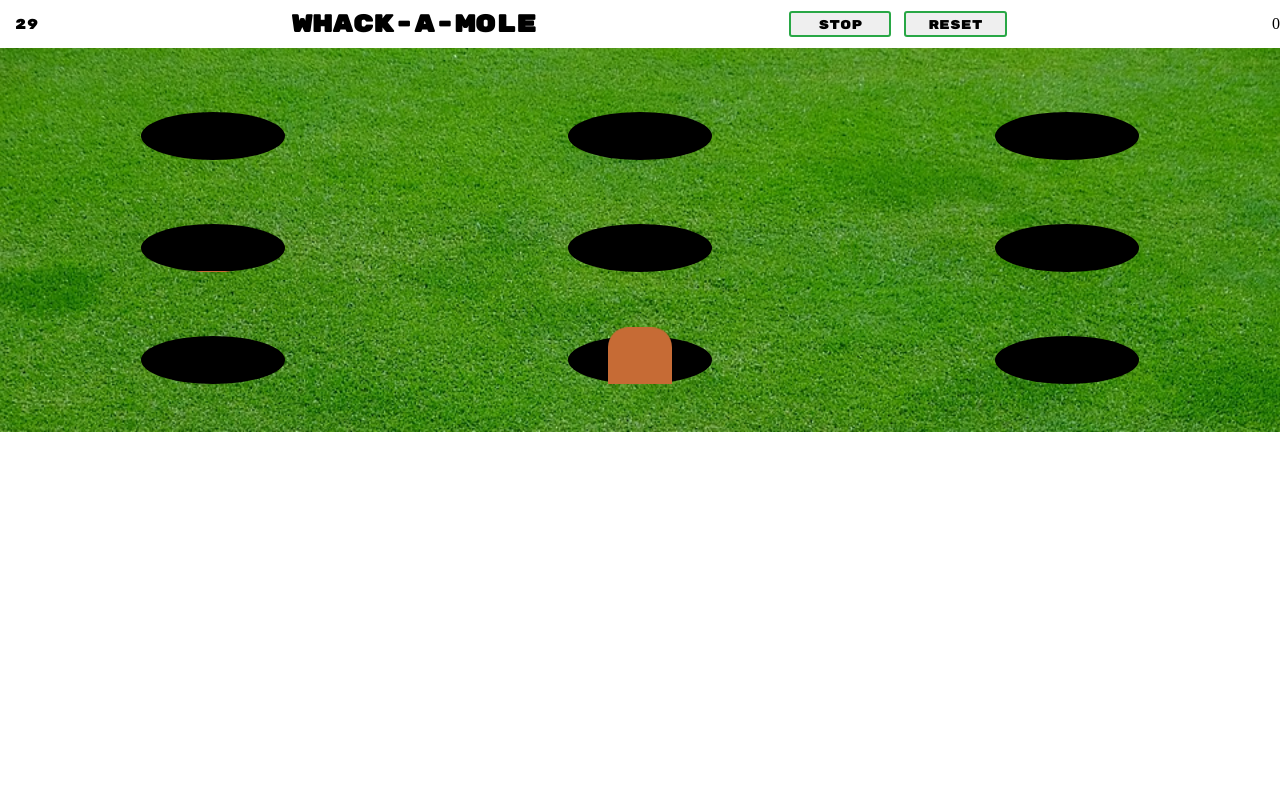
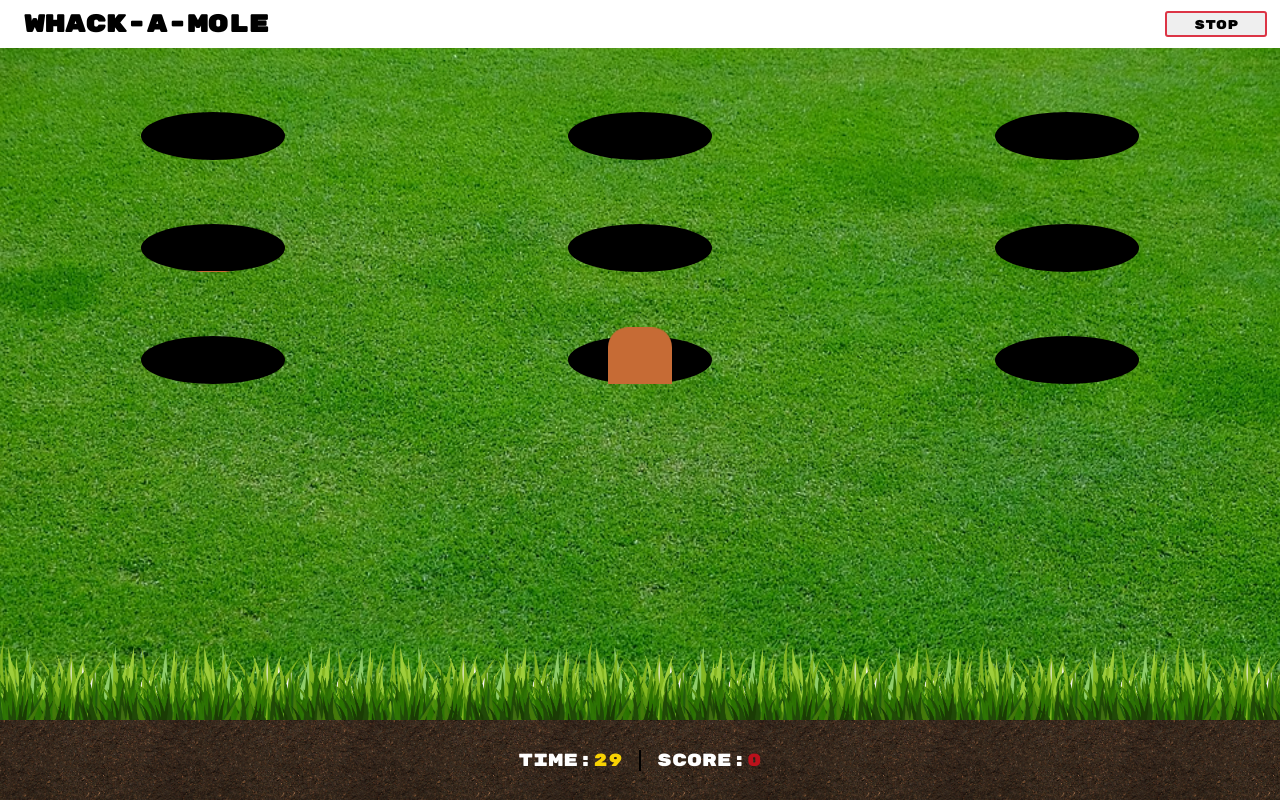
Before and after one commit to rstowe/whack-a-mole, a website built with webpack: page index.html in a window 1280 px wide. Both pictures are taken after a click on the button "START". Built offline with nearby package versions, Linux system fonts and the light colour scheme.

Commit message:
saving changes

```diff
--- a/src/scripts/index.js
+++ b/src/scripts/index.js
@@ -9,8 +9,8 @@ class App {
       score: 0,
     }
 
+    this.counter = document.createElement('div');
     this.scoreboard = document.createElement('div');
-    this.counter = document.createElement('div');
     this.startButton = document.createElement('button');
     this.resetButton = document.createElement('button');
 
@@ -20,8 +20,12 @@ class App {
 
   init() {
     this.startButton.innerText = "START";
+    this.startButton.classList.add('success');
     this.resetButton.innerText = "RESET";
+    this.resetButton.classList.add('danger');
+    this.resetButton.classList.add('hidden');
     this.scoreboard.innerText = this.state.score;
+    this.scoreboard.classList.add('scoreboard')
     this.counter.innerText = this.state.counterValue;
     this.counter.classList.add('counter');
   }
@@ -48,34 +52,42 @@ class App {
   }
 
   startCounter(initialValue) {
-    let { counterValue } = this.state;
-
-    if (initialValue) counterValue = initialValue;
-
     this.timeInterval = setInterval(() => {
-      if (counterValue === 0) {
-        this.counter.innerText = counterValue--;
+      if (this.state.counterValue === 0) {
+        let minusOne = this.state.counterValue--;
+        this.counter.innerText = minusOne;
+        this.startButton.classList.add('hidden');
         this.stop();
       } else {
-        this.counter.innerText = counterValue--;
+        let minusOne = this.state.counterValue--;
+        this.counter.innerText = minusOne;
       }
     }, 1000);
   }
 
   start(initialValue) {
+    this.resetButton.classList.add('hidden');
     this.startMoleAppear();
     this.startCounter(initialValue);
   }
 
   resetGame() {
+    this.state.counterValue = 30;
+    this.counter.innerText = 30;
+    this.scoreboard.innerText = 0;
     this.startButton.innerText = "START";
+    this.startButton.classList.remove('hidden');
     this.state.isStarted = false;
   }
 
   stop() {
     if (this.timeInterval) clearInterval(this.timeInterval);
     if (this.moleInterval) clearInterval(this.moleInterval);
-    this.resetGame();
+    this.resetButton.classList.remove('hidden');
+    this.startButton.innerText = "START";
+    this.startButton.classList.add('success');
+    this.startButton.classList.remove('danger');
+    this.state.isStarted = false;
   }
 
   renderControls() {
@@ -87,12 +99,20 @@ class App {
       if (isStarted) {
         this.stop();
         this.startButton.innerText = "START";
+        this.startButton.classList.add('success');
+        this.startButton.classList.remove('danger');
         this.state.isStarted = false;
       } else {
         this.start();
         this.startButton.innerText = "STOP";
+        this.startButton.classList.add('danger');
+        this.startButton.classList.remove('success');
         this.state.isStarted = true;
       }
+    })
+
+    this.resetButton.addEventListener('click', () => {
+      this.resetGame();
     })
 
     buttonContainer.appendChild(this.startButton);
@@ -101,29 +121,26 @@ class App {
     return buttonContainer;
   }
 
-  renderCounter() {
+  renderTopBar() {
     const controls = this.renderControls();
     const title = document.createElement('h2');
 
     title.innerText = 'Whack-A-Mole';
     this.counterContainer = document.createElement('div');
     this.counterContainer.classList.add("counter-container");
-    this.counterContainer.appendChild(this.counter);
     this.counterContainer.appendChild(title);
     this.counterContainer.appendChild(controls);
-    this.counterContainer.appendChild(this.scoreboard);
 
     return this.counterContainer;
   }
 
   hitMole(moleHit) {
     const mole = moleHit.srcElement;
-    console.log('you hit', moleHit.target);
 
     this.scoreboard.innerText = this.state.score + 10;
     this.state.score = this.state.score + 10;
     mole.classList.add('mole-hit');
-    console.log('this.state.score', this.state.score);
+
     setTimeout(() => {
       mole.classList.remove('mole-hit');
     }, 200)
@@ -185,13 +202,47 @@ class App {
     return grid;
   }
 
+  renderScoreBar() {
+    let scoreBar = document.createElement('div');
+    let scoreContainer = document.createElement('div');
+    let scoreTitle = document.createElement('div');
+    let longGrass = document.createElement('div');
+    let timeContainer = document.createElement('div');
+    let timeTitle = document.createElement('div');
+
+    scoreTitle.innerText = "Score:";
+    timeTitle.innerText = "Time:";
+    scoreContainer.classList.add('scoreContainer');
+    timeContainer.classList.add('timeContainer');
+    scoreTitle.classList.add('scoreTitle');
+    timeTitle.classList.add('timeTitle');
+    scoreBar.classList.add("scoreBar");
+
+    scoreContainer.appendChild(scoreTitle);
+    scoreContainer.appendChild(this.scoreboard);
+
+    timeContainer.appendChild(timeTitle);
+    timeContainer.appendChild(this.counter);
+
+    longGrass.classList.add("longGrass");
+    scoreBar.appendChild(longGrass);
+    scoreBar.appendChild(timeContainer);
+    scoreBar.appendChild(scoreContainer)
+    // scoreBar.appendChild(scoreTitle);
+    // scoreBar.appendChild(this.scoreboard);
+
+    return scoreBar;
+  }
+
   render() {
     const root = document.getElementById('app');
-    const counter = this.renderCounter();
+    const topBar = this.renderTopBar();
     const grid = this.renderGrid();
+    const scoreBar = this.renderScoreBar();
 
-    root.appendChild(counter);
+    root.appendChild(topBar);
     root.appendChild(grid);
+    root.appendChild(scoreBar);
   }
 }
 
--- a/src/styles/index.scss
+++ b/src/styles/index.scss
@@ -5,11 +5,14 @@
 }
 
 body {
+  height: 100%;
+  width: 100%;
   padding: 0;
   margin: 0;
 
   h2 {
     font-family: 'Rubik Mono One', sans-serif;
+    margin-left: 1em;
   }
 
   button {
@@ -21,6 +24,9 @@ body {
     margin-right: 1em;
     padding-top: 2px;
     border-radius: 3px;
+  }
+
+  button.success {
     border: 2px solid #28a745;
     &:hover {
       background: #28a745;
@@ -28,19 +34,30 @@ body {
     }
   }
 
+  button.danger {
+    border: 2px solid #dc3545;
+    &:hover {
+      background: #dc3545;
+      color: #fff;
+    }
+  }
+
+  .hidden {
+    display: none;
+  }
+
   .grid {
+    height: 100%;
     width: 100%;
-    cursor: url('https://cdn.pixabay.com/photo/2014/03/25/16/56/sniper-297661_960_720.png'), auto;
+    position: fixed;
     background: url('../assets/grass.jpg');
+    background-repeat: no-repeat;
     background-size: cover;
-
-    // background-color: #048541;
     padding-bottom: 3em;
   }
 
   .row {
     width: 100%;
-    // border: 1px solid blue;
     display: flex;
     overflow: hidden;
     justify-content: space-around;
@@ -57,14 +74,12 @@ body {
   .hole {
     width: 9em;
     height: 3em;
-    // border: 1px solid brown;
     border-radius: 50%;
     background: #000;
     position: relative;
     display: flex;
     justify-content: center;
     align-items: center;
-    // overflow: hidden;
   }
 
   .counter-container {
@@ -75,21 +90,14 @@ body {
     align-items: center;
   }
 
-  .counter {
-    font-family: 'Rubik Mono One', sans-serif;
-    font-size: 0.9em;
-    margin-left: 1em;
-  }
-
   .mole {
+    cursor: pointer;
     height: 5em;
     width: 4em;
     border-radius: 20px 20px 2px 2px;
     background: #C66B35;
-    // bottom: -5em;
     transform: translateY(4em);
     transition: transform var(--animation-time) ease-in-out;
-    // position: absolute;
   }
 
   .active-mole {
@@ -98,19 +106,74 @@ body {
     width: 4em;
     bottom: 0;
     transform: translateY(0em);
-    // transition: all var(--animation-time) ease-in-out;
     transition: transform var(--animation-time) ease-in-out;
-
-    // background: red;
-    // bottom: 0;
-    // transform: translateY(0);
-    // transition: all 1s ease;
-    // animation: flicker var(--animation-time) ease-in-out;
-    // animation-duration: var(--animation-time);
   }
 
   .mole-hit {
-    background: orange !important;
+    background: orange;
   }
 
+  .scoreBar {
+    background: url('../assets/dirt.jpg');
+    background-repeat: repeat-x;
+    background-size: contain;
+    position: absolute;
+    bottom: 0;
+    height: 5em;
+    width: 100%;
+    display: flex;
+    justify-content: center;
+    align-items: center;
+  }
+
+  .timeContainer {
+    display: flex;
+    justify-content: center;
+    align-items: center;
+  }
+
+  .scoreContainer {
+    display: flex;
+    justify-content: center;
+    align-items: center;
+    border-left: 2px solid black;
+    padding-left: 1em;
+    margin-left: 1em;
+  }
+
+  .longGrass {
+    background: url('../assets/grass-vector.png');
+    height: 5em;
+    width: 100%;
+    z-index: 100;
+    margin-top: -3em;
+    position: absolute;
+    top: -2em;
+    background-repeat: repeat-x;
+    background-size: contain;
+  }
+
+  .scoreboard {
+    font-family: 'Rubik Mono One', sans-serif;
+    color: #BB111B;
+    font-size: 1.1em;
+  }
+
+  .scoreTitle {
+    font-family: 'Rubik Mono One', sans-serif;
+    color: #fff;
+    font-size: 1.1em;
+  }
+
+  .timeTitle {
+    font-family: 'Rubik Mono One', sans-serif;
+    color: #fff;
+    font-size: 1.1em;
+  }
+
+  .counter {
+    font-family: 'Rubik Mono One', sans-serif;
+    color: #F8D203;
+    font-size: 1.1em;
+  }
 }
```
Also changed, not shown: src/assets/dirt.jpg (added), src/assets/grass-vector.png (added).
